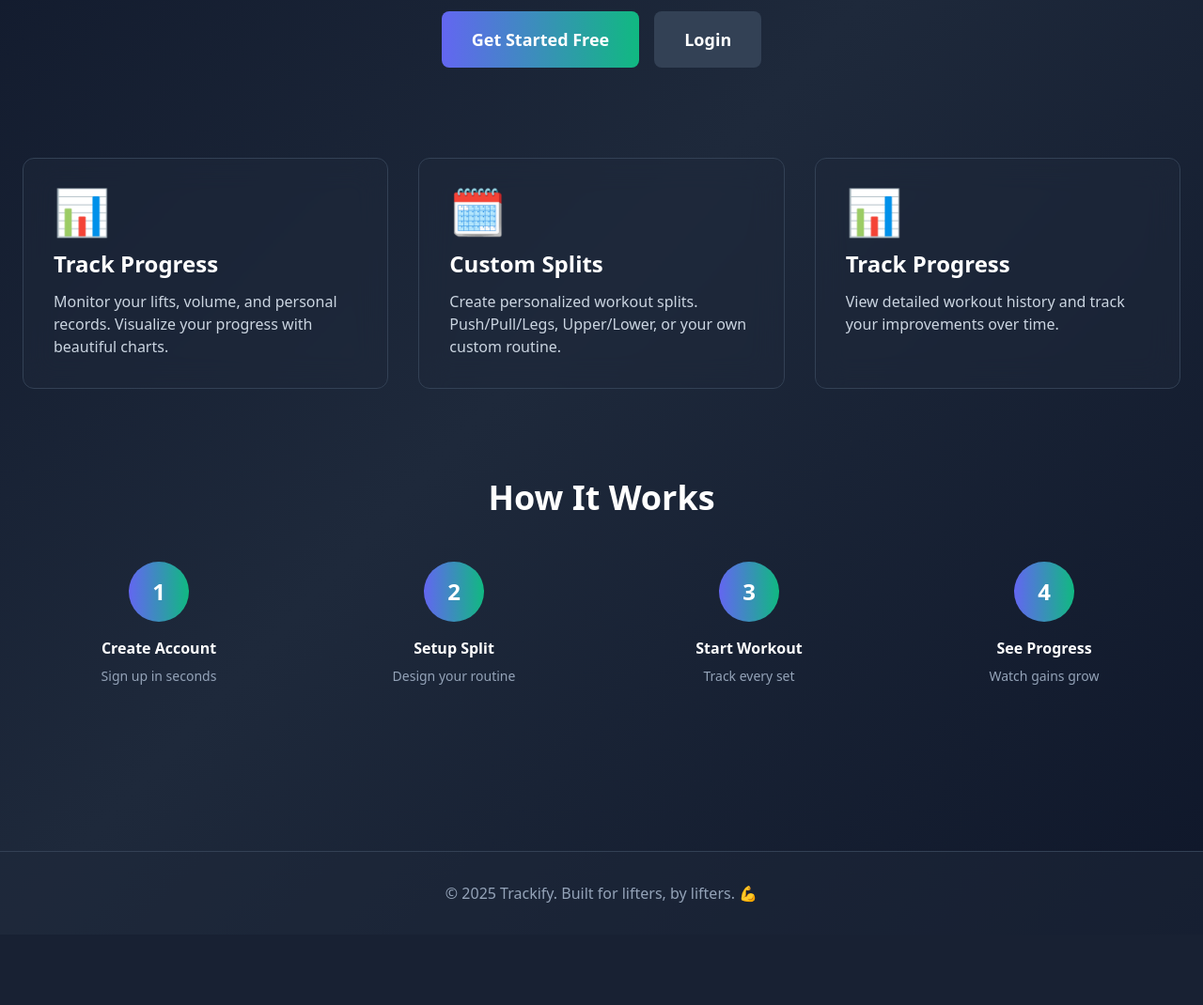
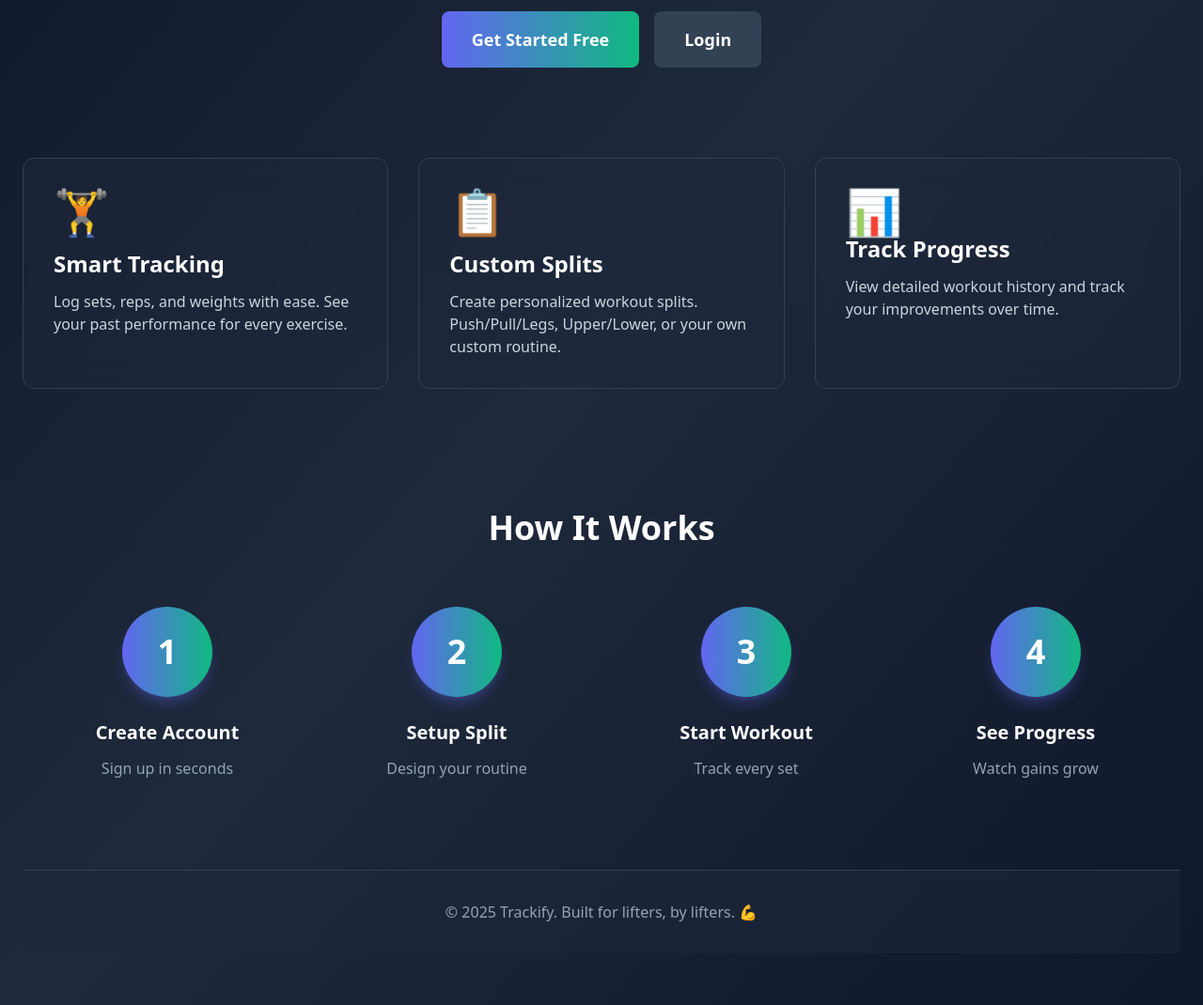
Before and after one commit to shubham56-h/Trackify, a Flask app: page / in a window 1280 px wide. Shown: the part 389-1459 px from the top of the page at 94% size. Before the commit the page ends 1350 px from the top, so only its background shows below. Run offline with Flask 3, Linux system fonts and the light colour scheme; some libraries are stand-ins or nearby versions.

Commit message:
improve ui

```diff
--- a/templates/exercise.html
+++ b/templates/exercise.html
@@ -68,7 +68,7 @@
 
     <!-- Sets List -->
     <div class="bg-gradient-to-r from-green-500/10 to-emerald-500/10 rounded-xl p-4 sm:p-6 border border-green-500/30 mb-6 sm:mb-8">
-        <h3 class="text-lg sm:text-xl font-bold mb-4 text-green-300">✅ Sets Completed</h3>
+        <h3 class="text-lg sm:text-xl font-bold mb-4 text-green-300">Sets Completed</h3>
         <div id="setsList" class="space-y-3"></div>
         <div id="noSets" class="text-center text-slate-400 py-6 sm:py-8 text-sm sm:text-base">
             No sets added yet. Add your first set above!
@@ -79,7 +79,7 @@
     <div class="flex flex-col sm:flex-row gap-3 sm:gap-4">
         <button onclick="finishExercise()"
             class="flex-1 px-6 sm:px-8 py-3 sm:py-4 bg-gradient-to-r from-secondary to-primary rounded-lg font-semibold text-base sm:text-lg hover:opacity-90 transition">
-            Finish Exercise ✅
+            Finish Exercise
         </button>
         <button onclick="goBack()"
             class="flex-1 sm:flex-none px-6 sm:px-8 py-3 sm:py-4 bg-slate-700 text-slate-300 rounded-lg font-semibold text-base sm:text-lg hover:bg-slate-600 transition">
--- a/templates/home.html
+++ b/templates/home.html
@@ -27,23 +27,23 @@
     </div>
 
     <!-- Features -->
-    <div class="grid sm:grid-cols-2 md:grid-cols-3 gap-6 sm:gap-8 mt-16 sm:mt-24">
+    <div class="grid grid-cols-1 sm:grid-cols-2 md:grid-cols-3 gap-6 sm:gap-8 mt-16 sm:mt-24">
         <div class="bg-slate-800/50 backdrop-blur-lg rounded-xl p-6 sm:p-8 border border-slate-700 hover:border-primary transition">
-            <div class="text-4xl sm:text-5xl mb-4">📊</div>
-            <h3 class="text-xl sm:text-2xl font-bold mb-3">Track Progress</h3>
+            <div class="text-4xl sm:text-5xl mb-4">🏋️</div>
+            <h3 class="text-xl sm:text-2xl font-bold mb-3">Smart Tracking</h3>
             <p class="text-sm sm:text-base text-slate-300">
-                Monitor your lifts, volume, and personal records. Visualize your progress with beautiful charts.
+                Log sets, reps, and weights with ease. See your past performance for every exercise.
             </p>
         </div>
         <div class="bg-slate-800/50 backdrop-blur-lg rounded-xl p-6 sm:p-8 border border-slate-700 hover:border-secondary transition">
-            <div class="text-4xl sm:text-5xl mb-4">🗓️</div>
+            <div class="text-4xl sm:text-5xl mb-4">📋</div>
             <h3 class="text-xl sm:text-2xl font-bold mb-3">Custom Splits</h3>
             <p class="text-sm sm:text-base text-slate-300">
                 Create personalized workout splits. Push/Pull/Legs, Upper/Lower, or your own custom routine.
             </p>
         </div>
         <div class="bg-slate-800/50 backdrop-blur-lg rounded-xl p-6 sm:p-8 border border-slate-700 hover:border-primary transition">
-            <div class="text-4xl sm:text-5xl mb-4">📊</div>
+            <div class="text-4xl sm:text-5xl mb-4">📊</diiv>
             <h3 class="text-xl sm:text-2xl font-bold mb-3">Track Progress</h3>
             <p class="text-sm sm:text-base text-slate-300">
                 View detailed workout history and track your improvements over time.
@@ -51,29 +51,32 @@
         </div>
     </div>
 
-    <!-- How It Works -->
-    <div class="mt-16 sm:mt-24">
-        <h2 class="text-2xl sm:text-3xl lg:text-4xl font-bold text-center mb-8 sm:mb-12">How It Works</h2>
-        <div class="grid grid-cols-2 md:grid-cols-4 gap-4 sm:gap-6">
+</div>
+
+<!-- How It Works - Full Width -->
+<div class="mt-24 sm:mt-32 px-4 sm:px-6">
+    <div class="container mx-auto">
+        <h2 class="text-3xl sm:text-4xl font-bold text-center mb-16">How It Works</h2>
+        <div class="grid grid-cols-1 sm:grid-cols-2 lg:grid-cols-4 gap-8 lg:gap-12">
             <div class="text-center">
-                <div class="w-12 h-12 sm:w-16 sm:h-16 bg-gradient-to-r from-primary to-secondary rounded-full flex items-center justify-center text-lg sm:text-2xl font-bold mx-auto mb-3 sm:mb-4">1</div>
-                <h4 class="text-sm sm:text-base font-semibold mb-1 sm:mb-2">Create Account</h4>
-                <p class="text-slate-400 text-xs sm:text-sm">Sign up in seconds</p>
+                <div class="w-24 h-24 bg-gradient-to-r from-primary to-secondary rounded-full flex items-center justify-center text-4xl font-bold mx-auto mb-6 shadow-lg shadow-primary/30">1</div>
+                <h4 class="text-xl font-bold mb-3">Create Account</h4>
+                <p class="text-slate-400">Sign up in seconds</p>
             </div>
             <div class="text-center">
-                <div class="w-12 h-12 sm:w-16 sm:h-16 bg-gradient-to-r from-primary to-secondary rounded-full flex items-center justify-center text-lg sm:text-2xl font-bold mx-auto mb-3 sm:mb-4">2</div>
-                <h4 class="text-sm sm:text-base font-semibold mb-1 sm:mb-2">Setup Split</h4>
-                <p class="text-slate-400 text-xs sm:text-sm">Design your routine</p>
+                <div class="w-24 h-24 bg-gradient-to-r from-primary to-secondary rounded-full flex items-center justify-center text-4xl font-bold mx-auto mb-6 shadow-lg shadow-primary/30">2</div>
+                <h4 class="text-xl font-bold mb-3">Setup Split</h4>
+                <p class="text-slate-400">Design your routine</p>
             </div>
             <div class="text-center">
-                <div class="w-12 h-12 sm:w-16 sm:h-16 bg-gradient-to-r from-primary to-secondary rounded-full flex items-center justify-center text-lg sm:text-2xl font-bold mx-auto mb-3 sm:mb-4">3</div>
-                <h4 class="text-sm sm:text-base font-semibold mb-1 sm:mb-2">Start Workout</h4>
-                <p class="text-slate-400 text-xs sm:text-sm">Track every set</p>
+                <div class="w-24 h-24 bg-gradient-to-r from-primary to-secondary rounded-full flex items-center justify-center text-4xl font-bold mx-auto mb-6 shadow-lg shadow-primary/30">3</div>
+                <h4 class="text-xl font-bold mb-3">Start Workout</h4>
+                <p class="text-slate-400">Track every set</p>
             </div>
             <div class="text-center">
-                <div class="w-12 h-12 sm:w-16 sm:h-16 bg-gradient-to-r from-primary to-secondary rounded-full flex items-center justify-center text-lg sm:text-2xl font-bold mx-auto mb-3 sm:mb-4">4</div>
-                <h4 class="text-sm sm:text-base font-semibold mb-1 sm:mb-2">See Progress</h4>
-                <p class="text-slate-400 text-xs sm:text-sm">Watch gains grow</p>
+                <div class="w-24 h-24 bg-gradient-to-r from-primary to-secondary rounded-full flex items-center justify-center text-4xl font-bold mx-auto mb-6 shadow-lg shadow-primary/30">4</div>
+                <h4 class="text-xl font-bold mb-3">See Progress</h4>
+                <p class="text-slate-400">Watch gains grow</p>
             </div>
         </div>
     </div>
--- a/templates/workout_session.html
+++ b/templates/workout_session.html
@@ -76,7 +76,7 @@
     <div class="flex flex-col sm:flex-row gap-3 sm:gap-4">
         <button onclick="finishWorkout()" id="finishBtn"
             class="flex-1 px-8 py-3 sm:py-4 bg-gradient-to-r from-secondary to-primary rounded-lg font-semibold text-base sm:text-lg hover:opacity-90 transition">
-            Finish Workout ✅
+            Finish Workout
         </button>
         <button onclick="cancelWorkout()" id="cancelBtn"
             class="flex-1 sm:flex-none px-8 py-3 sm:py-4 bg-slate-700 text-slate-300 rounded-lg font-semibold text-base sm:text-lg hover:bg-slate-600 transition">
```
Also changed, not shown: templates/base.html (+6 -3 lines), templates/exercise_list.html (+11 -1 lines).
